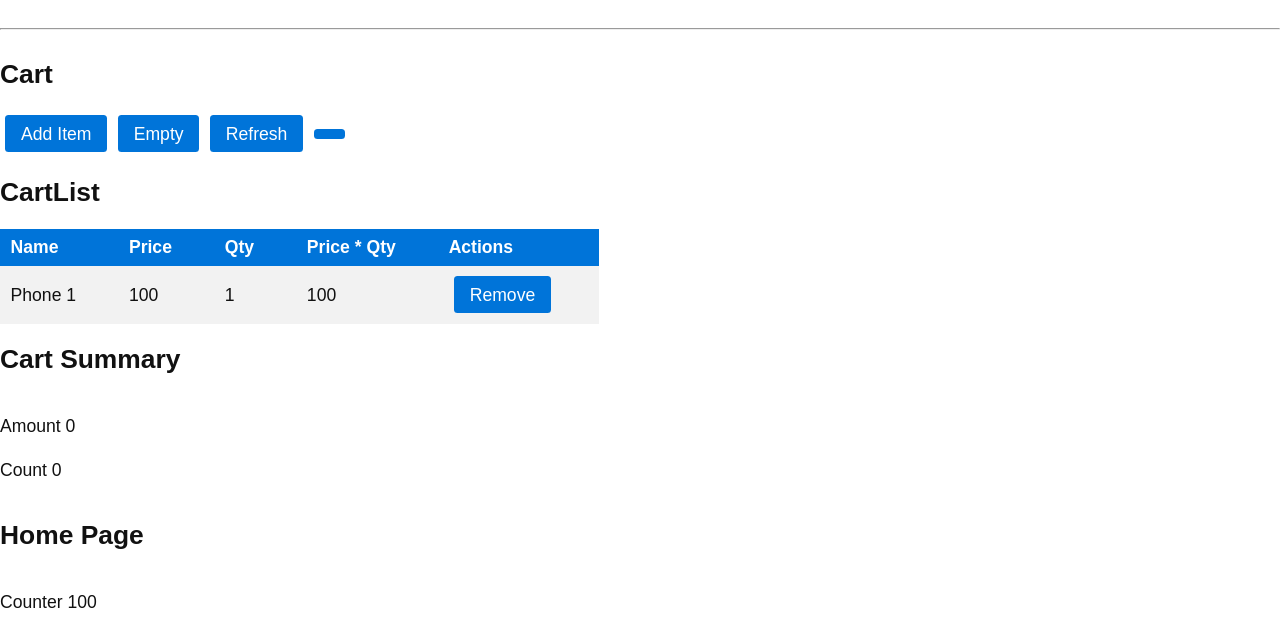
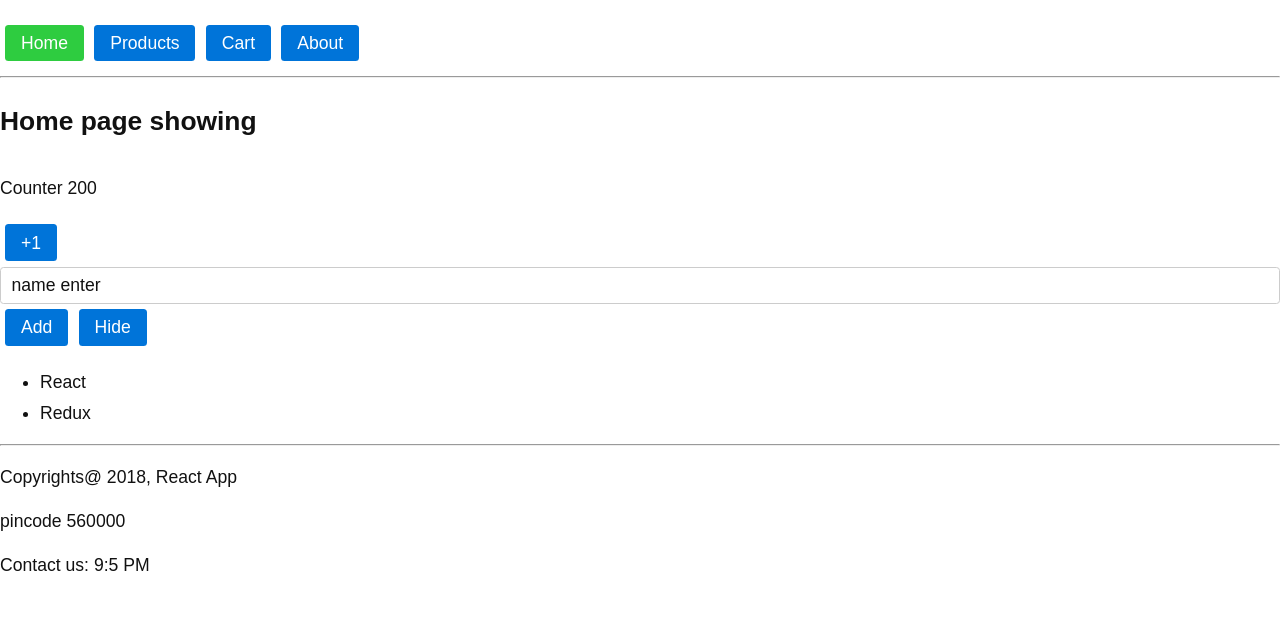
Before and after one commit to Golden-Dragon/react-training, a React app: page / in a window 1280 px wide. Shown: the part 147-783 px from the top of the page. Built offline with nearby package versions, Linux system fonts and the light colour scheme.

Commit message:
Day2 Full

```diff
--- /dev/null
+++ b/src/app/About.js
@@ -0,0 +1,30 @@
+
+import React, {Component} from "react";
+import PropTypes from "prop-types";
+
+export default class About extends Component {
+    constructor(props) {
+        super(props);
+    }
+
+    componentDidMount() {
+
+    }
+
+    render() {
+        return (
+            <div>
+            <h2>About</h2>
+            </div>
+        )
+    }
+}
+
+
+About.defaultProps = {
+
+}
+
+About.propTypes = {
+
+}
--- a/src/app/App.js
+++ b/src/app/App.js
@@ -3,9 +3,18 @@ import React from 'react';
 //default import
 import Header from './Header';
 import Footer from './Footer';
+
 import Home from './Home';
+import Cart from "./cart/components/Cart";
+import About from './About';
 
-import Cart from "./cart/components/Cart";
+import NotFound from './NotFound';
+//HashRouter can be used  like for hash url
+// older version of the browser supports hash url using # sign
+// who & all the browser support this they should use HashRouter
+import {BrowserRouter as Router,
+        Switch,
+        Route} from 'react-router-dom';
 
 export class App extends React.Component {
 
@@ -16,11 +25,20 @@ export class App extends React.Component {
            <div>
                 <h1>React App</h1>
 
-                <Header title="React App" />
 
-                <Cart />
 
-                <Home />
+                <Router>
+                 <div>
+                 <Header title="React App" />
+                    <Switch>
+                        <Route path="/" exact component={Home} />
+                        <Route path="/cart" component={Cart} />
+                        <Route path="/about" component={About} />
+                        <Route path="*" component={NotFound} />
+                    </Switch>
+                </div>
+                </Router>
+
 
                 <Footer year="2018"
                       company="React App"
--- a/src/app/Footer.js
+++ b/src/app/Footer.js
@@ -9,7 +9,7 @@ export default function Footer(props) {
     // props.year = 3000;
 
     // deconstruct
-    let {year, company} = props;
+    let {year, company, address} = props;
 
 
     return (
--- a/src/app/Header.js
+++ b/src/app/Header.js
@@ -1,13 +1,50 @@
 import React from 'react';
 
-export default class Header extends React.Component {
+import {NavLink} from 'react-router-dom';
+
+export default class Header
+                extends React.Component {
 
     render() {
         return (
             <div>
                 <h2>{this.props.title}</h2>
+
+                <NavLink to="/"
+                         exact
+                         className="button"
+                         activeClassName="success"
+                >
+                    Home
+                </NavLink>
+
+
+                <NavLink to="/products"
+                         className="button"
+                         activeClassName="success"
+                >
+                    Products
+                </NavLink>
+
+
+                <NavLink to="/cart"
+                         className="button"
+                         activeClassName="success"
+                >
+                    Cart
+                </NavLink>
+
+                <NavLink to="/about"
+                         className="button"
+                         activeClassName="success"
+                >
+                    About
+                </NavLink>
+
+
                 <hr />
             </div>
-        );
+        )
     }
+
 }
--- a/src/app/Home.js
+++ b/src/app/Home.js
@@ -1,102 +1,127 @@
 import React from 'react';
+import { POINT_CONVERSION_COMPRESSED } from 'constants';
+import { Z_DEFAULT_STRATEGY } from 'zlib';
 
-// Click & Keypress Events
-// state, forceUpdate and setState
+//events, click
+//keayboard
+//state, forceUpdate, setState
 
-export default class Home extends React.Component {
 
-    constructor() {
-        super(); // Must
+export default class Home extends React.Component{
 
-        // state is a keyword.
-        // Initializable and mutable
-        this.state = {
-            counter: 100,
-            name: 'Enter name',
-            frameworks: ['React','Redux'],
-            show: true
+constructor(){
+
+    super();
+//keyword
+//initiate, mutable
+    this.state={
+        counter:200,
+        name:'name enter',
+        frameworks:['React','Redux'],
+        show:true
         }
 }
+//event=> e
+increment( e){
 
-    increment(e) {
+    console.log("Event", e);
+    //alert('faunction called')
+    //Bad
+    //this.state.counter++;
+    console.log("Console", this.state.counter);
 
-        // BAD, as it is mutable state (Not recommended)
-        //this.state.counter++;
-        console.log("Before Counter: ", this.state.counter);
 
-        // Force Update, Trigger React to Call render
-        // BAD
-        // this.forceUpdate();
+    //force update, trigger react call render
+    //BAD
+    //keyword
+  //  this.forceUpdate();
 
-        // BEST PRACTICE
-        // Call Render
-        // Async Call, hence old value is visible in the After Counter as shown below
-        this.setState({
-            counter: this.state.counter + 1
-        });
+  ///Good practce
+//Async
+  this.setState(
+      {
+          counter:this.state.counter+1
+      }
+  )
 
-        console.log("After Counter: ", this.state.counter);
+  console.log(" checking getState()");
 }
 
-    onNameChange(e) {
-        // Target is Real DOM element
-        let target = e.target;
-        console.log("Value is", target.value);
-        this.setState({
+
+
+ onNameChange(e){
+//target is the real dom element , input
+let target= e.target;
+console.log('Value is', target.value);
+
+    this.setState(    {
             name: target.value
-        });
+        } )
  }
 
-    onAdd() {
-        //BAD: Mutable
-        //this.state.frameworks.push(this.state.name);
 
-        //GOOD: Immutable
+
+onAdd(){
+    //BAD:Mutable
+    // this.state.frameworks.push(this.state.name)
+
+    //Good:Immutuable
     this.setState({
-            frameworks: [...this.state.frameworks, this.state.name]
-        });
+        frameworks:[...this.state.frameworks, this.state.name]
+    } );
 
+    this.setState({
+        name:''
+    })
 }
 
-    toggle() {
+
+toggle(){
     this.setState({
-            show: !this.state.show
-        });
+        show:!this.state.show
+    })
 }
 
-    render() {
+render(){
 
-        console.log("Home Render ");
+    console.log("Home Render");
+    return(
 
-        return (
     <div>
-                <h2>Home Page</h2>
-                <p>Counter {this.state.counter}</p>
-                <button onClick={(e) => this.increment(e)}>
-                    Click me!
+
+        <h2>  Home  page showing </h2>
+
+        <p> Counter {this.state.counter}</p>
+        <button onClick={ (e)=> this.increment(e)}>
+        +1
         </button>
 
-                <input value={this.state.name} onChange={(e) => this.onNameChange(e)} />
-
-                <button onClick={() => this.onAdd()}>
+        <br/>
+    <input value={this.state.name}
+     onChange={ (e) => this.onNameChange(e)}
+    />
+        <button onClick={() => this.onAdd() } >
                     Add
                 </button>
 
-                <button onClick={() => this.toggle()}>
-                    {this.state.show ? 'Hide' : 'Show'}
+
+                <button onClick={() => this.toggle() } >
+                    {this.state.show?"Hide":"Show"}
                 </button>
 
-                {   this.state.show &&
+{this.state.show &&
 <ul>
         {
-                            this.state.frameworks.map(name => (
-                                <li key={name}>{name}</li>
+        this.state.frameworks.map(name=>(
+            <li key= {name}>{name} </li>
+
         ))
+
         }
-
 </ul>
 }
     </div>
-        );
+    )
 }
+
 }
--- /dev/null
+++ b/src/app/NotFound.js
@@ -0,0 +1,31 @@
+
+import React, {Component} from "react";
+import PropTypes from "prop-types";
+
+export default class NotFound extends Component {
+    constructor(props) {
+        super(props);
+    }
+
+    componentDidMount() {
+
+    }
+
+    render() {
+        return (
+            <div>
+            <h2>Not Found</h2>
+            </div>
+        )
+    }
+}
+
+
+
+NotFound.defaultProps = {
+
+}
+
+NotFound.propTypes = {
+
+}
--- a/src/app/cart/components/Cart.js
+++ b/src/app/cart/components/Cart.js
@@ -4,7 +4,7 @@ import PropTypes from "prop-types";
 import CartList from "./CartList";
 import CartSummary from './CartSummary';
 
-import Button from '../../Button';
+import Button from "./Button";
 
 export default class Cart extends Component {
     constructor(props) {
@@ -28,7 +28,9 @@ export default class Cart extends Component {
             id: id,
             price: Math.ceil(Math.random() * 1000),
             name: "Product " + id,
-            qty: 1
+            qty: 1,
+
+            highlight: false
         }
 
 
@@ -41,7 +43,14 @@ export default class Cart extends Component {
     }
 
     removeItem(id) {
-            //TODO
+        //TODO
+
+        let newItems = this.state
+                    .items.filter (item => item.id != id);
+
+        this.setState({
+            items: newItems
+        });
     }
 
     empty() {
@@ -61,6 +70,7 @@ export default class Cart extends Component {
         console.log("Cart Did mount");
     }
 
+
     render() {
 
         console.log("Cart Render called");
@@ -68,9 +78,15 @@ export default class Cart extends Component {
             <div>
             <h2>Cart</h2>
 
-            <button onClick={() => this.addItem()}>
+            <Button   onClick={() => this.addItem()}>
                 Add Item
-            </button>
+            </Button>
+
+
+            <Button >
+                Click Me
+            </Button>
+
 
 
             <Button onClick={() => this.empty()}>
@@ -78,12 +94,14 @@ export default class Cart extends Component {
             </Button>
 
 
-            <button onClick={() => this.refresh()}>
+            <Button onClick={() => this.refresh()}>
                 Refresh
-            </button>
-            <Button />
+            </Button>
 
-            <CartList items={this.state.items} />
+            <CartList items={this.state.items}
+                      onRemove={(id) => this.removeItem(id)}
+
+            />
 
             <CartSummary amount={this.state.amount}
                          count={this.state.count} />
--- a/src/app/cart/components/CartItem.js
+++ b/src/app/cart/components/CartItem.js
@@ -24,7 +24,7 @@ export default class CartItem extends Component {
                <td>{item.price * item.qty}</td>
 
                <td>
-                    <button onClick={ () => {} }>
+                    <button onClick={ () => this.props.onRemove(item.id) }>
                       Remove
                     </button>
                 </td>
--- a/src/app/cart/components/CartList.js
+++ b/src/app/cart/components/CartList.js
@@ -13,8 +13,7 @@ export default class CartList extends Component {
 
     }
 
-    //update life cycle
-
+//update Lifecycle
     componentWillReceiveProps(nextProps) {
         console.log("Cart List will receive");
         console.log("next List", nextProps.items.length);
@@ -22,7 +21,8 @@ export default class CartList extends Component {
      }
 
      shouldComponentUpdate(nextProps, nextState) {
-         return true;
+         console.log(" cartlist should be update");
+         return nextProps.items != this.props.items;
      }
 
     render() {
@@ -47,7 +47,7 @@ export default class CartList extends Component {
                         this.props.items.map( item => (
                             <CartItem item={item}
                                       key={item.id}
-
+                                      onRemove={this.props.onRemove}
 
                             >
 
--- a/src/index.html
+++ b/src/index.html
@@ -5,11 +5,10 @@
     <meta name="viewport" content="width=device-width, initial-scale=1.0">
     <meta http-equiv="X-UA-Compatible" content="ie=edge">
     <title>React App</title>
+    <link rel="stylesheet" href="/assets/styles.css" >
+<body>
 
-    <link rel="stylesheet" href="/assets/styles.css" >
-</head>
-<body>
-    <!-- REAL DOM. Placehodler for React -->
+    <!-- real dom, place holder for react -->
     <div id="root">
 
     </div>
@@ -17,8 +16,7 @@
     <script src="/vendor.bundle.js">
     </script>
 
-    <script src="/app.bundle.js">
-    </script>
-
+<script src="/app.bundle.js">
+</script>
 </body>
 </html>
```
Also changed, not shown: src/main.js (+6 -8 lines), src/app/cart/components/Button.js (renamed from src/app/Button.js). Lines whose indentation alone changed are shown as unchanged.
